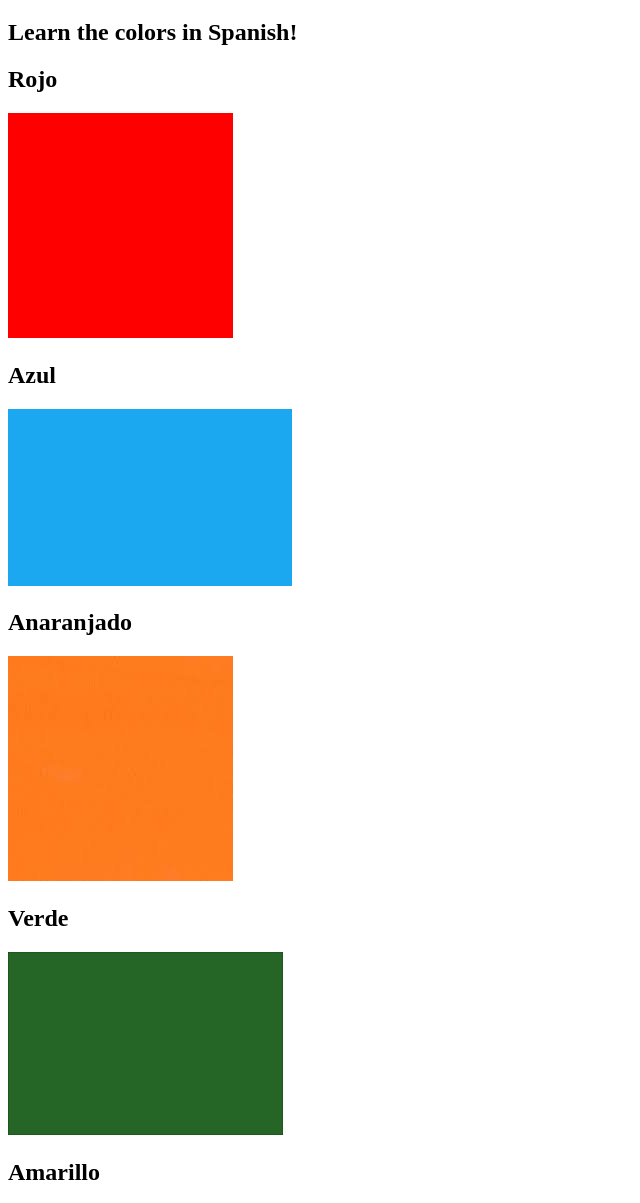
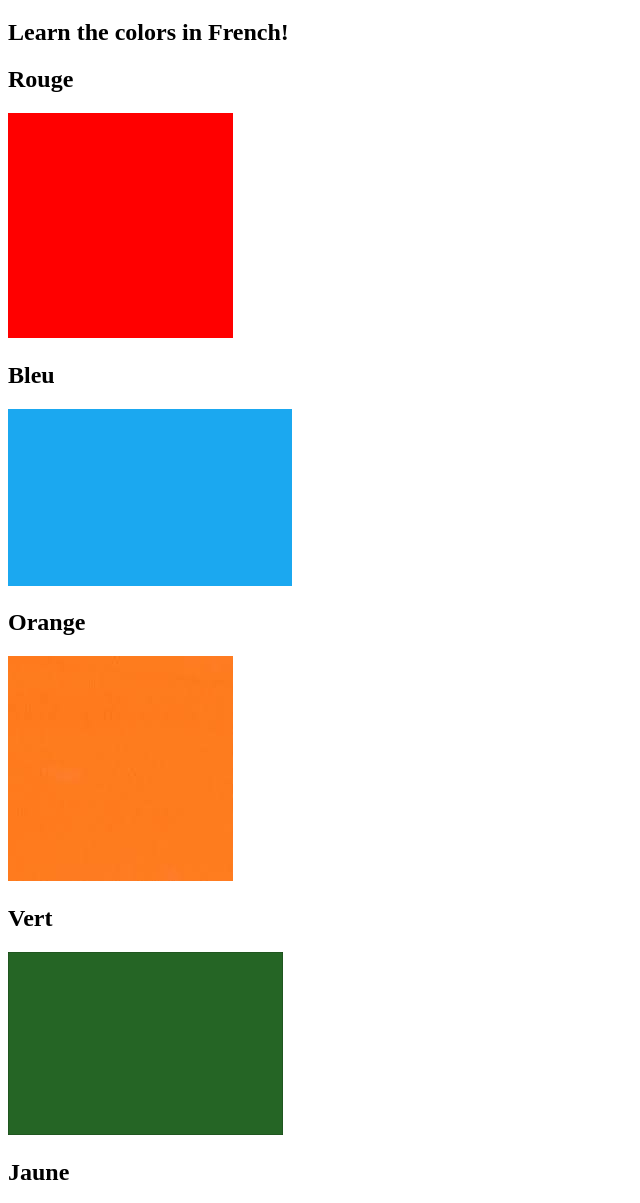
Before and after one commit to yvpxl/html-portfolio, a plain HTML site: page 03-color-vocab-project/index.html in a window 1280 px wide. Shown: the part 61-1264 px from the top of the page, without its empty margins (0-640 px from the left). Drawn offline with Linux system fonts and the light colour scheme.

Commit message:
Update index.html

```diff
--- a/03-color-vocab-project/index.html
+++ b/03-color-vocab-project/index.html
@@ -2,41 +2,26 @@
 <html lang="en">
   <head>
     <meta charset="UTF-8" />
-    <title>Spanish Vocabulary</title>
+    <title>French Vocabulary</title>
     <link rel="stylesheet" href="./style.css" />
   </head>
 
   <body>
     <h1>Colors</h1>
-    <h2>Learn the colors in Spanish!</h2>
-    <h2 class="color-title" id="red">Rojo</h2>
+    <h2>Learn the colors in French!</h2>
+    <h2 class="color-title" id="red">Rouge</h2>
     <img src="./assets/images/red.png" alt="red" />
 
-    <h2 class="color-title" id="blue">Azul</h2>
+    <h2 class="color-title" id="blue">Bleu</h2>
     <img src="./assets/images/blue.png" alt="blue" />
 
-    <h2 class="color-title" id="orange">Anaranjado</h2>
+    <h2 class="color-title" id="orange">Orange</h2>
     <img src="./assets/images/orange.png" alt="orange" />
 
-    <h2 class="color-title" id="green">Verde</h2>
+    <h2 class="color-title" id="green">Vert</h2>
     <img src="./assets/images/green.png" alt="green" />
 
-    <h2 class="color-title" id="yellow">Amarillo</h2>
+    <h2 class="color-title" id="yellow">Jaune</h2>
     <img src="./assets/images/yellow.png" alt="yellow" />
   </body>
 </html>
-
-<!--
-TODOs
-IMPORTANT: You should not need to make ANY CHANGES to index.html
-All code should be written in your CSS file.
-
-1. Create a CSS file and incorporate it as an external stylesheet.
-2. Use CSS to style each of the color titles to meaning.
-Hint: Use the id to help if you don't know the words in spanish.
-3. Use CSS to change all the color titles to have "font-weight: normal;"
-4. Use CSS (not HTML) to make all the images 200px heigh and 200px wide.
-Hint:
-https://developer.mozilla.org/en-US/docs/Web/CSS/height
-https://developer.mozilla.org/en-US/docs/Web/CSS/width
--->
```
